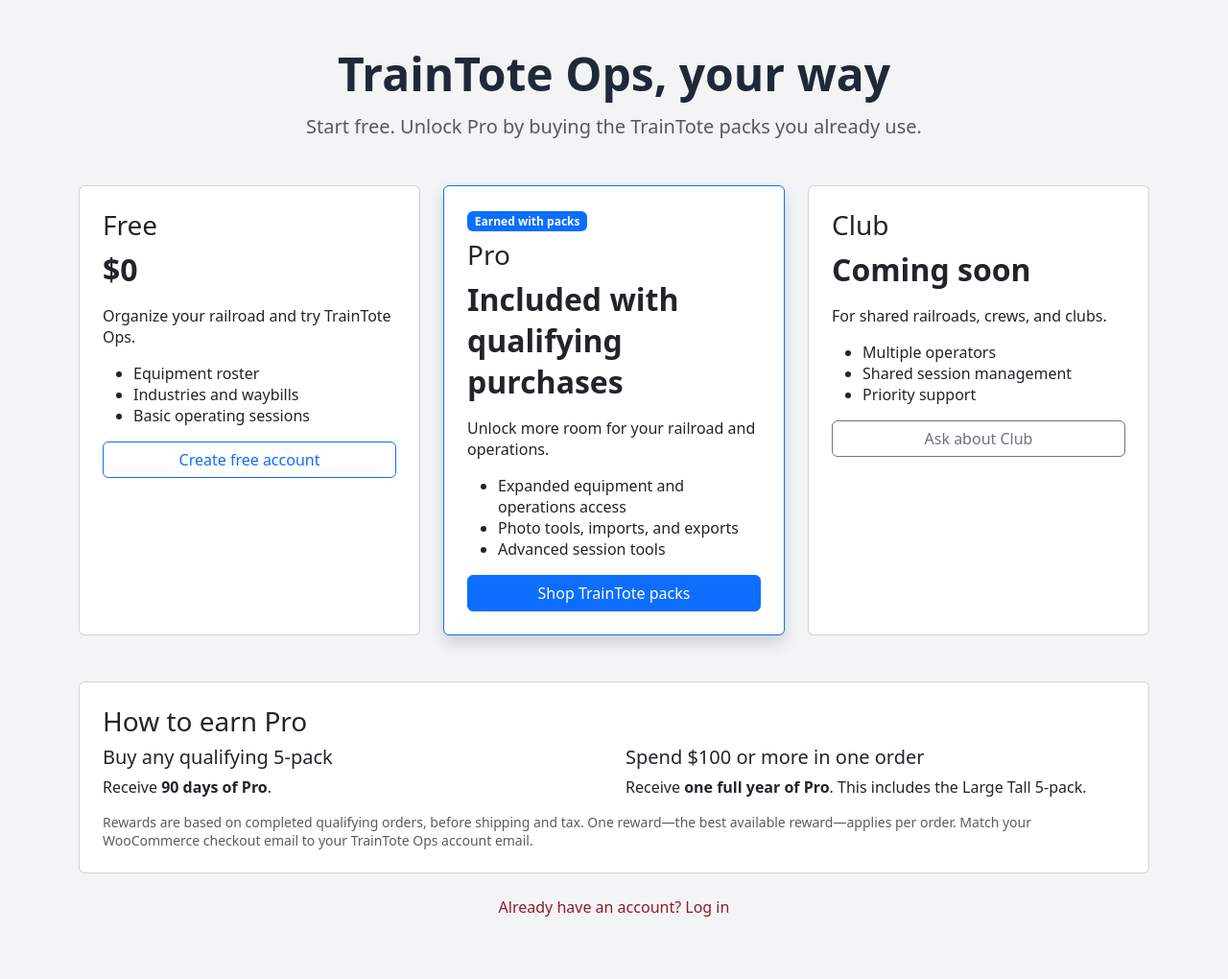
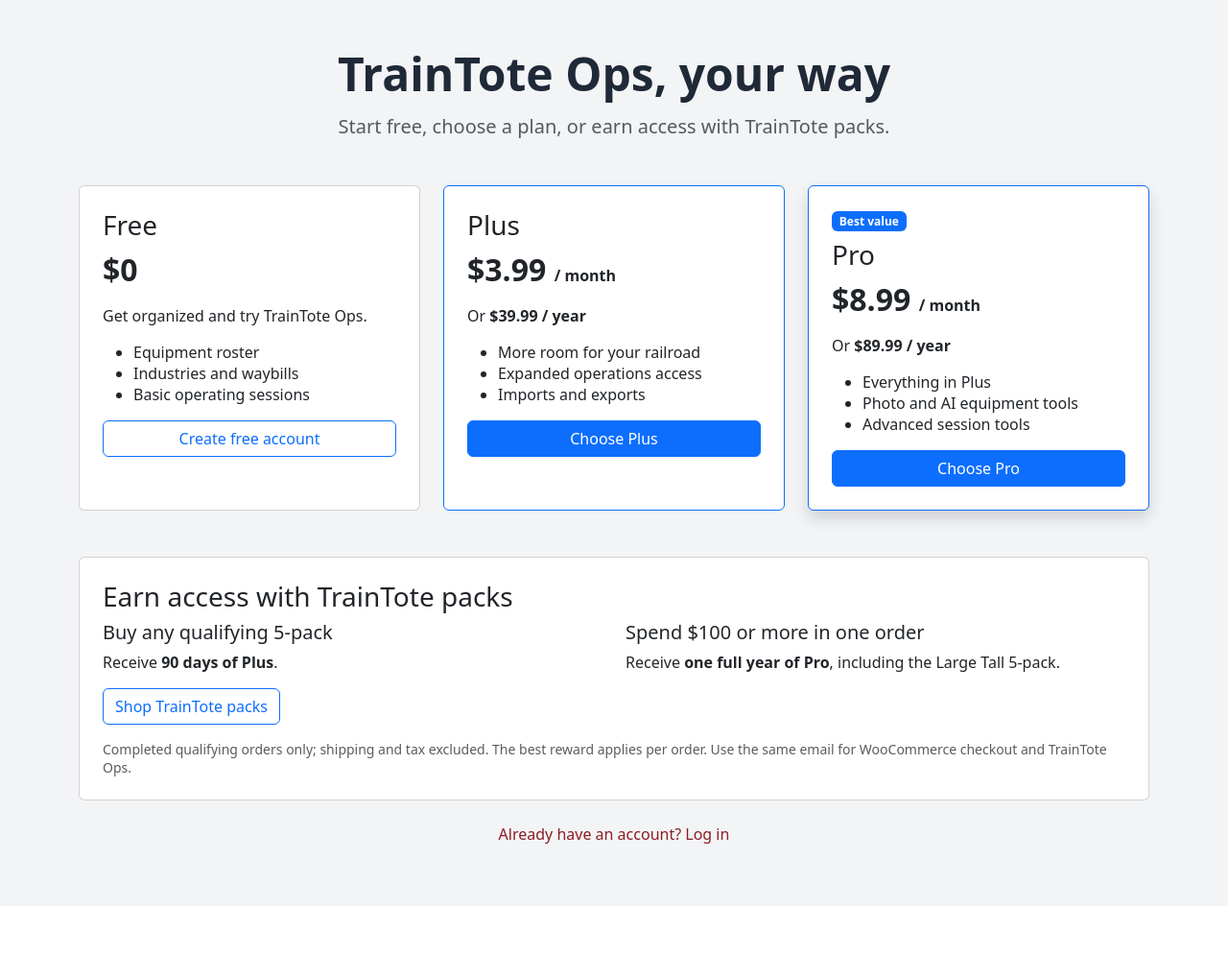
Before and after one commit to traintote1-hash/TrainTote-Ops-Manager, a PHP site: page /pricing.php in a window 1280 px wide. Shown: the whole page at 96% size. After the commit the page ends 879 px from the top, so only its background shows below. Run offline with PHP 8.4, Linux system fonts and the light colour scheme; a stand-in replaces the project's code that opens the database connection.

Commit message:
Add Plus and Pro subscription pricing

```diff
--- a/pricing.php
+++ b/pricing.php
@@ -1,13 +1,9 @@
 <?php include __DIR__ . '/includes/header.php'; ?>
-<title>Plans & Rewards · TrainTote Ops Manager</title>
-</head><body>
-<main class="container py-5">
-  <section class="text-center mb-5"><h1 class="display-5 fw-bold">TrainTote Ops, your way</h1><p class="lead text-muted">Start free. Unlock Pro by buying the TrainTote packs you already use.</p></section>
-  <div class="row row-cols-1 row-cols-lg-3 g-4 justify-content-center">
-    <div class="col"><div class="card h-100"><div class="card-body p-4"><h2 class="h3">Free</h2><p class="fs-2 fw-bold">$0</p><p>Organize your railroad and try TrainTote Ops.</p><ul><li>Equipment roster</li><li>Industries and waybills</li><li>Basic operating sessions</li></ul><a class="btn btn-outline-primary w-100" href="register.php">Create free account</a></div></div></div>
-    <div class="col"><div class="card h-100 border-primary shadow"><div class="card-body p-4"><span class="badge text-bg-primary mb-2">Earned with packs</span><h2 class="h3">Pro</h2><p class="fs-2 fw-bold">Included with qualifying purchases</p><p>Unlock more room for your railroad and operations.</p><ul><li>Expanded equipment and operations access</li><li>Photo tools, imports, and exports</li><li>Advanced session tools</li></ul><a class="btn btn-primary w-100" href="https://traintote.com/product-category/packs/">Shop TrainTote packs</a></div></div></div>
-    <div class="col"><div class="card h-100"><div class="card-body p-4"><h2 class="h3">Club</h2><p class="fs-2 fw-bold">Coming soon</p><p>For shared railroads, crews, and clubs.</p><ul><li>Multiple operators</li><li>Shared session management</li><li>Priority support</li></ul><a class="btn btn-outline-secondary w-100" href="mailto:info@traintote.com?subject=TrainTote%20Club">Ask about Club</a></div></div></div>
-  </div>
-  <section class="card mt-5"><div class="card-body p-4"><h2 class="h3">How to earn Pro</h2><div class="row"><div class="col-md-6"><h3 class="h5">Buy any qualifying 5-pack</h3><p class="mb-0">Receive <strong>90 days of Pro</strong>.</p></div><div class="col-md-6"><h3 class="h5">Spend $100 or more in one order</h3><p class="mb-0">Receive <strong>one full year of Pro</strong>. This includes the Large Tall 5-pack.</p></div></div><p class="small text-muted mt-3 mb-0">Rewards are based on completed qualifying orders, before shipping and tax. One reward—the best available reward—applies per order. Match your WooCommerce checkout email to your TrainTote Ops account email.</p></div></section>
-  <p class="text-center mt-4"><a href="login.php">Already have an account? Log in</a></p>
-</main><?php include __DIR__ . '/includes/footer.php'; ?>
+<title>Plans & Rewards · TrainTote Ops Manager</title></head><body><main class="container py-5">
+<section class="text-center mb-5"><h1 class="display-5 fw-bold">TrainTote Ops, your way</h1><p class="lead text-muted">Start free, choose a plan, or earn access with TrainTote packs.</p></section>
+<div class="row row-cols-1 row-cols-lg-3 g-4 justify-content-center">
+<div class="col"><div class="card h-100"><div class="card-body p-4"><h2 class="h3">Free</h2><p class="fs-2 fw-bold">$0</p><p>Get organized and try TrainTote Ops.</p><ul><li>Equipment roster</li><li>Industries and waybills</li><li>Basic operating sessions</li></ul><a class="btn btn-outline-primary w-100" href="register.php">Create free account</a></div></div></div>
+<div class="col"><div class="card h-100 border-primary"><div class="card-body p-4"><h2 class="h3">Plus</h2><p class="fs-2 fw-bold">$3.99 <small class="fs-6">/ month</small></p><p>Or <strong>$39.99 / year</strong></p><ul><li>More room for your railroad</li><li>Expanded operations access</li><li>Imports and exports</li></ul><a class="btn btn-primary w-100" href="register.php">Choose Plus</a></div></div></div>
+<div class="col"><div class="card h-100 border-primary shadow"><div class="card-body p-4"><span class="badge text-bg-primary mb-2">Best value</span><h2 class="h3">Pro</h2><p class="fs-2 fw-bold">$8.99 <small class="fs-6">/ month</small></p><p>Or <strong>$89.99 / year</strong></p><ul><li>Everything in Plus</li><li>Photo and AI equipment tools</li><li>Advanced session tools</li></ul><a class="btn btn-primary w-100" href="register.php">Choose Pro</a></div></div></div>
+</div>
+<section class="card mt-5"><div class="card-body p-4"><h2 class="h3">Earn access with TrainTote packs</h2><div class="row"><div class="col-md-6"><h3 class="h5">Buy any qualifying 5-pack</h3><p>Receive <strong>90 days of Plus</strong>.</p></div><div class="col-md-6"><h3 class="h5">Spend $100 or more in one order</h3><p>Receive <strong>one full year of Pro</strong>, including the Large Tall 5-pack.</p></div></div><a class="btn btn-outline-primary" href="https://traintote.com/product-category/packs/">Shop TrainTote packs</a><p class="small text-muted mt-3 mb-0">Completed qualifying orders only; shipping and tax excluded. The best reward applies per order. Use the same email for WooCommerce checkout and TrainTote Ops.</p></div></section><p class="text-center mt-4"><a href="login.php">Already have an account? Log in</a></p></main><?php include __DIR__ . '/includes/footer.php'; ?>
```
